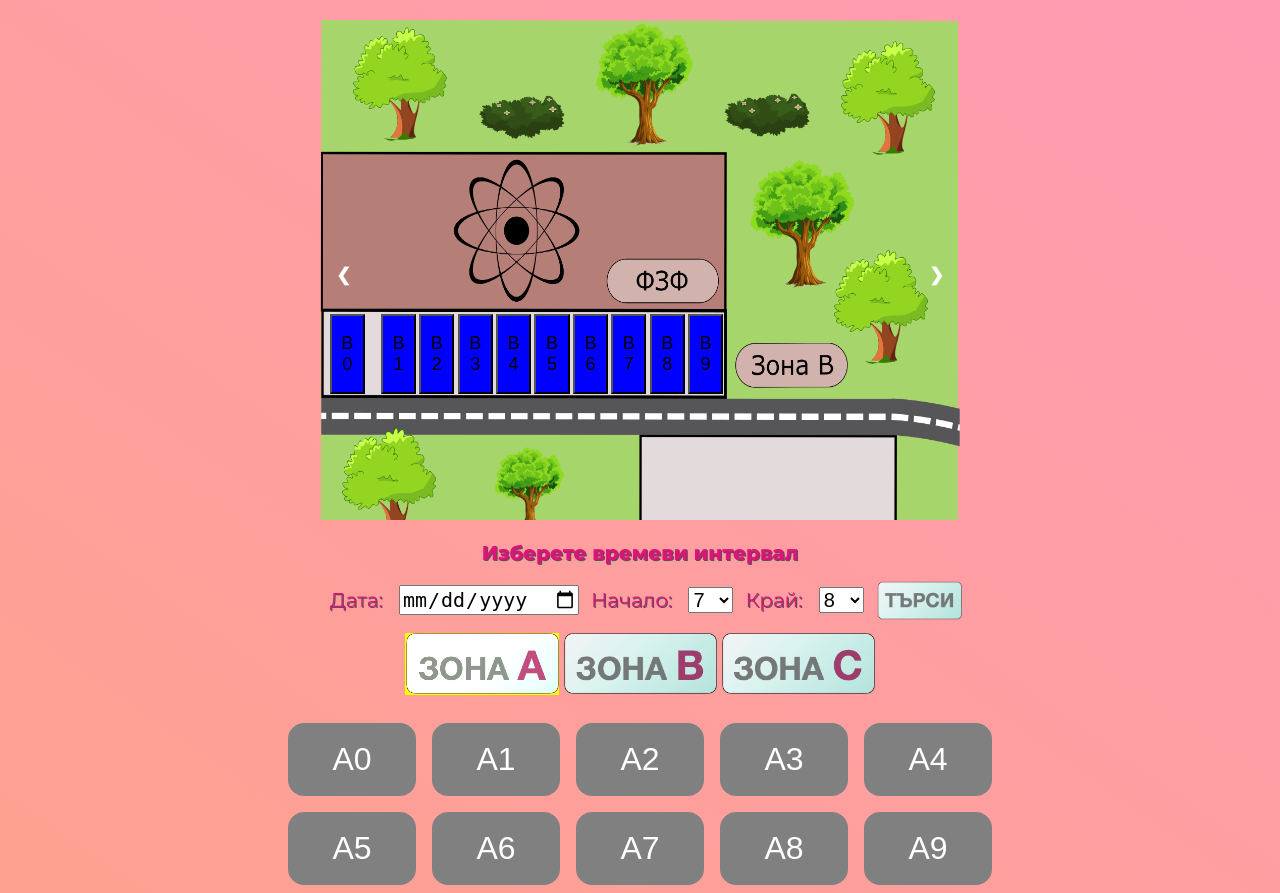
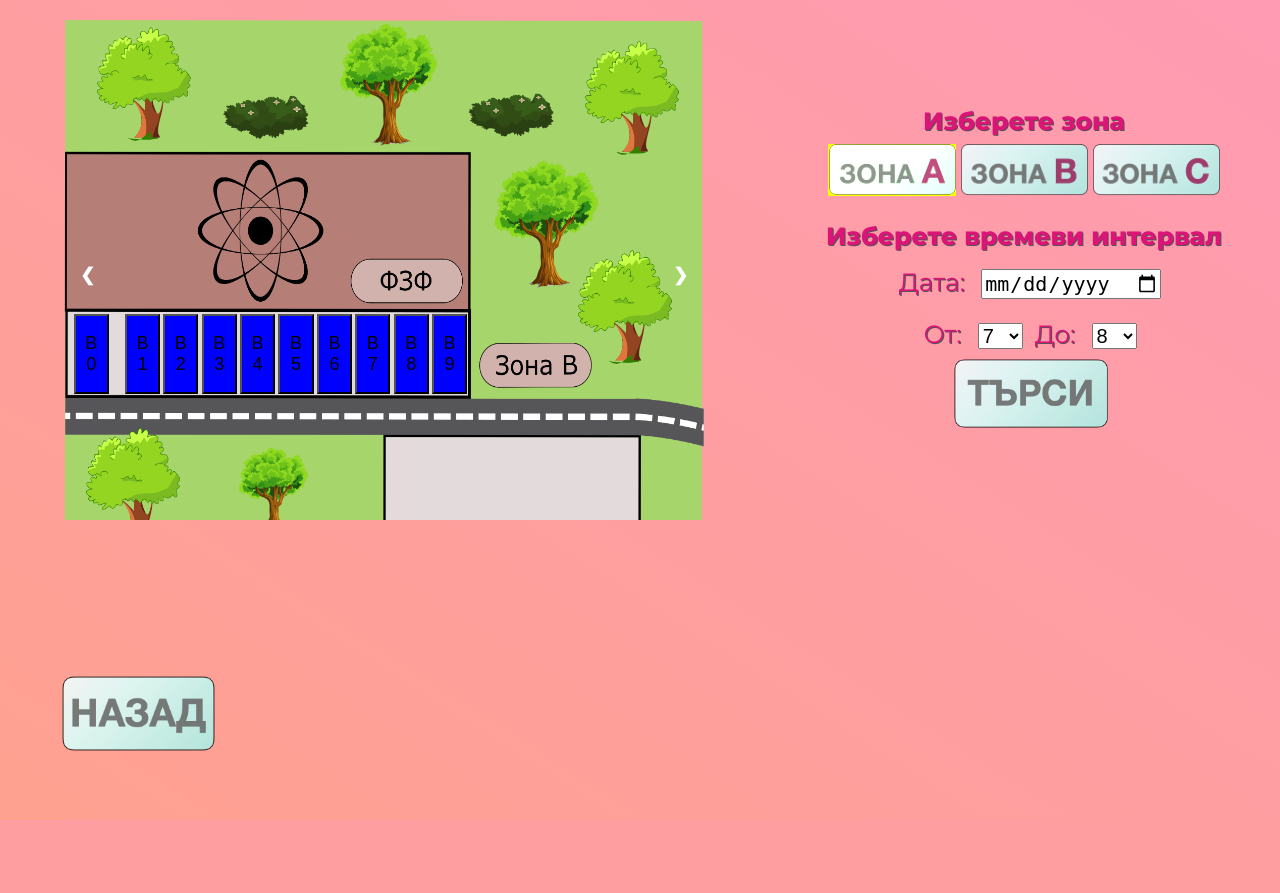
Before and after one commit to adi-dyaksova/CarPark-FMI, a PHP site: the page made by FMI_Parking_System/frontend/map/zones - Copy.html in a window 1280 px wide. After the commit the page ends 820 px from the top, so only its background shows below. Run offline with PHP 8.4, Linux system fonts and the light colour scheme.

Commit message:
maps moved in the left

```diff
--- a/FMI_Parking_System/frontend/map/css/zones - Copy.css
+++ b/FMI_Parking_System/frontend/map/css/zones - Copy.css
@@ -216,10 +216,9 @@ input, select {
 
 #search-form {
     display: flex;
-    justify-content: center;
-    align-items: center;
+    justify-content: space-evenly;
+    align-items: initial;
     flex-direction: column;
-
     margin: 1vw 0;
 }
 
@@ -229,8 +228,13 @@ input, select {
 
 #form-inputs {
     display: flex;
+    flex-direction: column;
     justify-content: center;
     align-items: center;
+}
+
+.form-item{
+    margin-bottom: 4%;
 }
 
 /* Next & previous buttons */
@@ -278,7 +282,7 @@ input, select {
 .text {
     color: #970E53;
 
-    font-size: 20px;
+    font-size: 25px;
     font-family: 'Montserrat', sans-serif;
     padding: 8px 12px;
     bottom: 8px;
@@ -316,7 +320,7 @@ input, select {
 .btn, .search-btn {
     cursor: pointer;
 
-    width: 12%;
+    width: 25%;
     max-width: 155px;
 
     display: inline-block;
@@ -326,6 +330,7 @@ input, select {
 
 .search-btn {
     margin-left: 0.8rem;
+    width: 40%;
 }
 
 #back-btn {
@@ -631,3 +636,28 @@ input, select {
     color: white;
     border-bottom-right-radius: 1rem;
 }
+
+.left-right-wrapper{
+    display: flex;
+    flex-direction: row;
+    align-items: center;
+}
+
+.left{
+    display: inline-block;
+    width: 60%;
+    padding: 0%;
+    background-color: linear-gradient(to right top, #ffa190, #ff9bb3);
+}
+
+.right{
+    display: inline-block;
+    width: 40%;
+    /* border: 1px solid #970E53; */
+    /* padding: 2%; */
+    /* align-items: left; */
+}
+    .interval-wrapper{
+ display: flex;
+ flex-direction: row;
+    }
--- a/FMI_Parking_System/frontend/map/javascript/load_map.js
+++ b/FMI_Parking_System/frontend/map/javascript/load_map.js
@@ -32,7 +32,7 @@
 
 // when the page is loaded, show the first slide and create the buttons for zone A
 showSlides(slideIndex);
-createSlotsButtons();
+// createSlotsButtons();
 
 // when the user has clicked one of the arrows on the slideshow (for previous or next slide), then change the current slide and put the new buttons for the new current zone slots
 function plusSlides(n) {
--- a/FMI_Parking_System/frontend/map/zones - Copy.html
+++ b/FMI_Parking_System/frontend/map/zones - Copy.html
@@ -16,8 +16,9 @@
 <body>
 
     <main>
-
-        <!-- Slideshow -->
+        <div class="left-right-wrapper">
+            <div class="left">
+                        <!-- Slideshow -->
         <div class="slideshow-container">
             <div class="mySlides fade" id="FZF">
                 <div id="Bbuttons">
@@ -51,7 +52,6 @@
                 <button class="space" id="A8">A<br>8</button>
                 <button class="space" id="A9">A<br>9</button>
                 <!-- <div class="numbertext">1 / 3</div> -->
-
             </div>
 
             <!-- Second slide -->
@@ -75,6 +75,16 @@
             <a class="prev" onclick="plusSlides(-1)">&#10094;</a>
             <a class="next" onclick="plusSlides(1)">&#10095;</a>
         </div>
+            </div>
+            <div class="right">
+                <h2 class="text">Изберете зона</h2>
+                        <!-- Zone buttons -->
+        <div class="btn-container">
+            <img src="./images/zA.png" alt="btnA" class="btn" onclick="currentSlide(1)"></img>
+            <img src="./images/zB.png" alt="btnB" class="btn" onclick="currentSlide(2)"></img>
+            <img src="./images/zC.png" alt="btnC" class="btn" onclick="currentSlide(3)"></img>
+            <!-- <img src="./images/zD.png" alt="btnD" class="btn" onclick="currentSlide(4)"></img> -->
+        </div>
 
         <!-- Form for querying available places in a specific time period -->
         <form id="search-form">
@@ -93,9 +103,10 @@
                     <input type="date" name="date" id="date">
                 </div>
 
+                <div class="interval-wrapper">
                 <!-- The beggining of the time interval -->
                 <div class="form-item">
-                    <label for="start-time" class="text">Начало:</label>
+                    <label for="start-time" class="text">От:</label>
 
                     <!-- Its options are created dynamically -->
                     <select name="start-time" id="start-time">
@@ -104,12 +115,13 @@
 
                 <!-- The end of the time interval -->
                 <div class="form-item">
-                    <label for="end-time" class="text">Край:</label>
+                    <label for="end-time" class="text">До:</label>
 
                     <!-- Its options are created dynamically -->
                     <select name="end-time" id="end-time">
                     </select>
                 </div>
+            </div>
 
                 <!-- button "Търси" for submitting the form -->
                 <img src="images/search.png" class="search-btn">
@@ -124,14 +136,11 @@
             <div id="response">
             </div>
         </form>
+            </div>
+        </div>
 
-        <!-- Zone buttons -->
-        <div class="btn-container">
-            <img src="./images/zA.png" alt="btnA" class="btn" onclick="currentSlide(1)"></img>
-            <img src="./images/zB.png" alt="btnB" class="btn" onclick="currentSlide(2)"></img>
-            <img src="./images/zC.png" alt="btnC" class="btn" onclick="currentSlide(3)"></img>
-            <!-- <img src="./images/zD.png" alt="btnD" class="btn" onclick="currentSlide(4)"></img> -->
-        </div>
+
+
 
         <!-- Response from the backend -->
         <div id="reservation-response">
@@ -161,9 +170,9 @@
     </div>
 
     <!-- "Назад" button -->
-    <!-- <aside>
+    <aside>
         <img src="images/back.png" class="search-btn" id="back-btn">
-    </aside> -->
+    </aside>
     <script>
         let buttons = document.querySelectorAll(".space");
 
```
